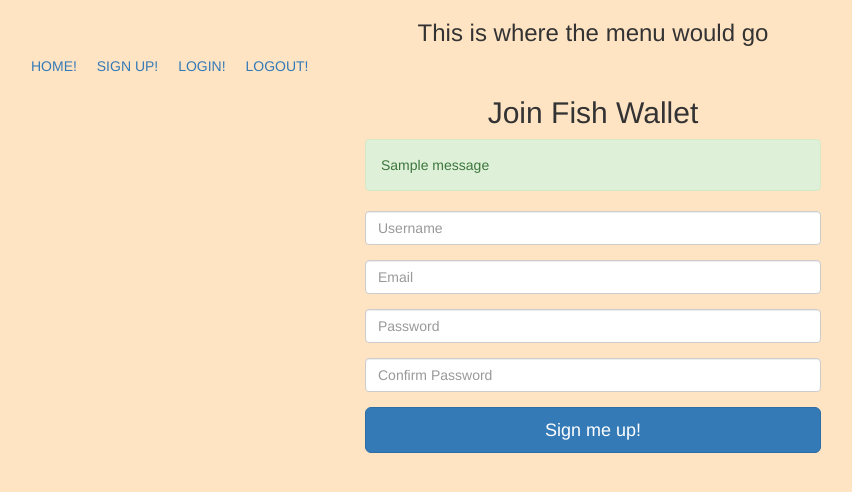
After one commit to msaemrow/Fish-Wallet, a Flask app: page /signup in a window 1280 px wide. The commit adds this page. Shown: the top 492 px of the page, without its empty margins (47-899 px from the left). Run offline with Flask 3, Linux system fonts and the light colour scheme; tables that the repository leaves empty hold one stand-in row (values such as "Sample post"); one stand-in notice (Sample message) is shown.

Commit message:
finished creating db models. created forms for all routes. started working on basic routes/templates

```diff
--- a/app.py
+++ b/app.py
@@ -1,7 +1,9 @@
 import os
 import secrets
-from flask import Flask, render_template
-from models import db, connect_db
+from flask import Flask, render_template, redirect, flash, url_for
+from sqlalchemy.exc import IntegrityError
+from models import db, connect_db, User, Lake, FishCatch, FishSpecies, MasterAnglerReq
+from forms import SignInForm, AddUserForm, UpdateUserForm, FishCatch, LakeForm, AddFishSpeciesForm, UpdateFishSpeciesForm, MasterAnglerForm
 
 app = Flask(__name__)
 
@@ -14,3 +16,50 @@ connect_db(app)
 @app.route('/')
 def home():
     return render_template('home.html')
+
+@app.errorhandler(404)
+def page_not_found(e):
+    return render_template('404_error.html'), 404
+
+#########################  User Routes #####################################
+@app.route('/signup', methods=["GET", "POST"])
+def signup():
+    """
+    If form is not valid, show add user form
+    If form is valid, create user in DB and redirect to the user home page
+    If the username is already taken, flash message to user and re-load form
+    """
+    form = AddUserForm()
+
+    if form.validate_on_submit():
+        try:
+            User.signup(username=form.username.data,
+                        password=form.password.data,
+                        email=form.email.data)
+            db.session.commit()
+
+        except IntegrityError:
+            flash("Username taken. Select a different username", 'danger')
+            return render_template('user/signup.html', form=form)
+
+        return redirect(url_for('home'))
+    else:
+        return render_template('user/signup.html', form=form)
+
+@app.route('/login', methods=["GET", "POST"])
+def login():
+    """
+    If form is valid, verify username and password are correct
+    If form in not valid, display existing user login form
+    """
+    form = SignInForm()
+    return render_template('user/login.html', form=form)
+
+@app.route('/logout')
+def logout():
+    return redirect(url_for('home'))
+
+#########################  Fish Catch Routes #####################################
+#########################  Fish Species Routes #####################################
+#########################  Lake Routes #####################################
+#########################  Master Angler Routes #####################################
--- a/forms.py
+++ b/forms.py
@@ -0,0 +1,57 @@
+from flask_wtf import FlaskForm
+from wtforms import StringField, PasswordField, SelectField, FloatField
+from wtforms.validators import InputRequired, Email, Length, NumberRange, Optional
+from wtforms.widgets import RangeInput
+
+##########  USER FORMS #######################
+class AddUserForm(FlaskForm):
+    """Form to create a new user"""
+    username = StringField('Username', validators=[InputRequired()])
+    email = StringField('Email', validators=[InputRequired(), Email()])
+    password = PasswordField('Password', validators=[Length(min=6)])
+    password2 = PasswordField('Confirm Password', validators=[Length(min=6)])
+
+class UpdateUserForm(FlaskForm):
+    """Form to update and existing user. Need to re-enter password to update user information"""
+    username = StringField('Update Username', validators=[InputRequired()])
+    email = StringField('Update Email', validators=[InputRequired(), Email()])
+    password = PasswordField('Enter password to update information', validators=[Length(min=6)])
+
+class SignInForm(FlaskForm):
+    """Form for an existing user to sign in"""
+    username = StringField('Username', validators=[InputRequired()])
+    password = PasswordField('Password', validators=[Length(min=6)])
+
+
+########## FISH CATCH FORMS #######################
+class FishCatch(FlaskForm):
+    """Form to add or update a fish catch"""
+    species = SelectField('Fish Species', validators=[InputRequired()])
+    lake = SelectField('Lake', validators=[InputRequired()])
+    length = FloatField('Fish Length (inches)', widget=RangeInput(step=0.25), validators=[NumberRange(min=0.0, max=60.0), Optional()] )
+    weight = FloatField('Fish Weight (lbs)', widget=RangeInput(step=0.25), validators=[NumberRange(min=0.0, max=60.0), Optional()] )
+    fish_image = StringField('Fish Image URL', validators=[Optional()])
+
+########## LAKE FORMS #######################
+class LakeForm(FlaskForm):
+    """Form to add or update an existing lake. Only users with admin permission can update a lake"""
+    name = StringField('Lake Name', validators=[InputRequired()])
+    state = SelectField('Select State', validators=[InputRequired()])
+    closest_town = StringField('Enter Closest Town (for weather data)', validators=[InputRequired()])
+
+########## FISH SPECIES FORMS #######################
+class AddFishSpeciesForm(FlaskForm):
+    """Form to add a new fish speices. Only users with admin permission can add or update a fish species"""
+    species = StringField('Fish Species Name', validators=[InputRequired()])
+
+class UpdateFishSpeciesForm(FlaskForm):
+    """Form to update an existing fish speices. Only users with admin permission can add or update a fish species"""
+    old_species_name = StringField('Fish Species Name', validators=[InputRequired()])
+    new_species_name = StringField('Fish Species Name', validators=[InputRequired(), Length(min=3)])
+
+########## MASTER ANGLER FORMS #######################
+class MasterAnglerForm(FlaskForm):
+    """Form to add or update an existing master angler requirement. Only users with admin permission can add or update a master angler requirement"""
+
+    species = SelectField('Fish Species', validators=[InputRequired()])
+    min_length = FloatField('Minimum length to be considered master angler', validators=[InputRequired()])
--- /dev/null
+++ b/seed.py
@@ -0,0 +1,5 @@
+from app import db
+from models import FishCatch, User, MasterAnglerReq, Lake, FishSpecies
+
+db.drop_all()
+db.create_all()
--- a/static/stylesheets/styles.css
+++ b/static/stylesheets/styles.css
@@ -0,0 +1,16 @@
+body{
+    background-color: bisque;
+}
+
+.form-top-div{
+    display: flex;
+    justify-content: center;
+}
+
+.form-second-div{
+    width:40%;
+}
+
+a{
+    margin: 5px 8px;
+}
--- a/templates/base.html
+++ b/templates/base.html
@@ -5,12 +5,21 @@
     <meta name="viewport" content="width=device-width, initial-scale=1.0">
 <link rel="stylesheet" href="https://cdn.jsdelivr.net/npm/bootstrap@3.3.7/dist/css/bootstrap.min.css" integrity="sha384-BVYiiSIFeK1dGmJRAkycuHAHRg32OmUcww7on3RYdg4Va+PmSTsz/K68vbdEjh4u" crossorigin="anonymous">
 <link rel="stylesheet" href="https://cdnjs.cloudflare.com/ajax/libs/font-awesome/6.5.1/css/all.min.css" integrity="sha512-DTOQO9RWCH3ppGqcWaEA1BIZOC6xxalwEsw9c2QQeAIftl+Vegovlnee1c9QX4TctnWMn13TZye+giMm8e2LwA==" crossorigin="anonymous" referrerpolicy="no-referrer" />
-<link rel="stylesheet" href="/static/stylesheets/style.css">
+<link rel="stylesheet" href="/static/stylesheets/styles.css">
     <title>{% block title %}{% endblock %}</title>
 </head>
 <body>
+<div class="container">
     <h3 class="text-center">This is where the menu would go</h3>
+    <a href="{{url_for('home')}}">HOME!</a>
+    <a href="{{url_for('signup')}}">SIGN UP!</a>
+    <a href="{{url_for('login')}}">LOGIN!</a>
+    <a href="{{url_for('logout')}}">LOGOUT!</a>
+</div>
+<div class="container">
+
     {% block content %}
     {% endblock %}
+</div>
 </body>
 </html>
--- a/templates/home.html
+++ b/templates/home.html
@@ -3,4 +3,5 @@
 
 {% block content %}
 <h1 class="text-center">FISH WALLET</h1>
+
 {% endblock %}
--- /dev/null
+++ b/templates/user/signup.html
@@ -0,0 +1,30 @@
+{% extends 'base.html' %}
+{% block title %}Sign Up{% endblock %}
+
+{% block content %}
+<div class="form-top-div">
+<div class="justify-content-center form-second-div">
+    <div class="col-lg">
+      <h2 class="text-center">Join Fish Wallet</h2>
+      {% for category, message in get_flashed_messages(with_categories=True) %}
+      <div class="alert alert-{{ category }}">{{ message }}</div>
+      {% endfor %}
+      <form method="POST" id="user_form" class="mt-4">
+        {{ form.hidden_tag() }}
+
+        {% for field in form if field.widget.input_type != 'hidden' %}
+          {% for error in field.errors %}
+            <span class="text-danger">{{ error }}</span>
+          {% endfor %}
+        <div class="form-group">
+          {{ field(placeholder=field.label.text, class="form-control") }}
+        </div>
+        {% endfor %}
+
+        <button class="btn btn-primary btn-lg btn-block">Sign me up!</button>
+      </form>
+    </div>
+</div>
+</div>
+
+{% endblock %}
```
Also changed, not shown: models.py (+19 -3 lines), templates/404_error.html (added, +7 -0 lines), templates/user/login.html (added, +29 -0 lines).
